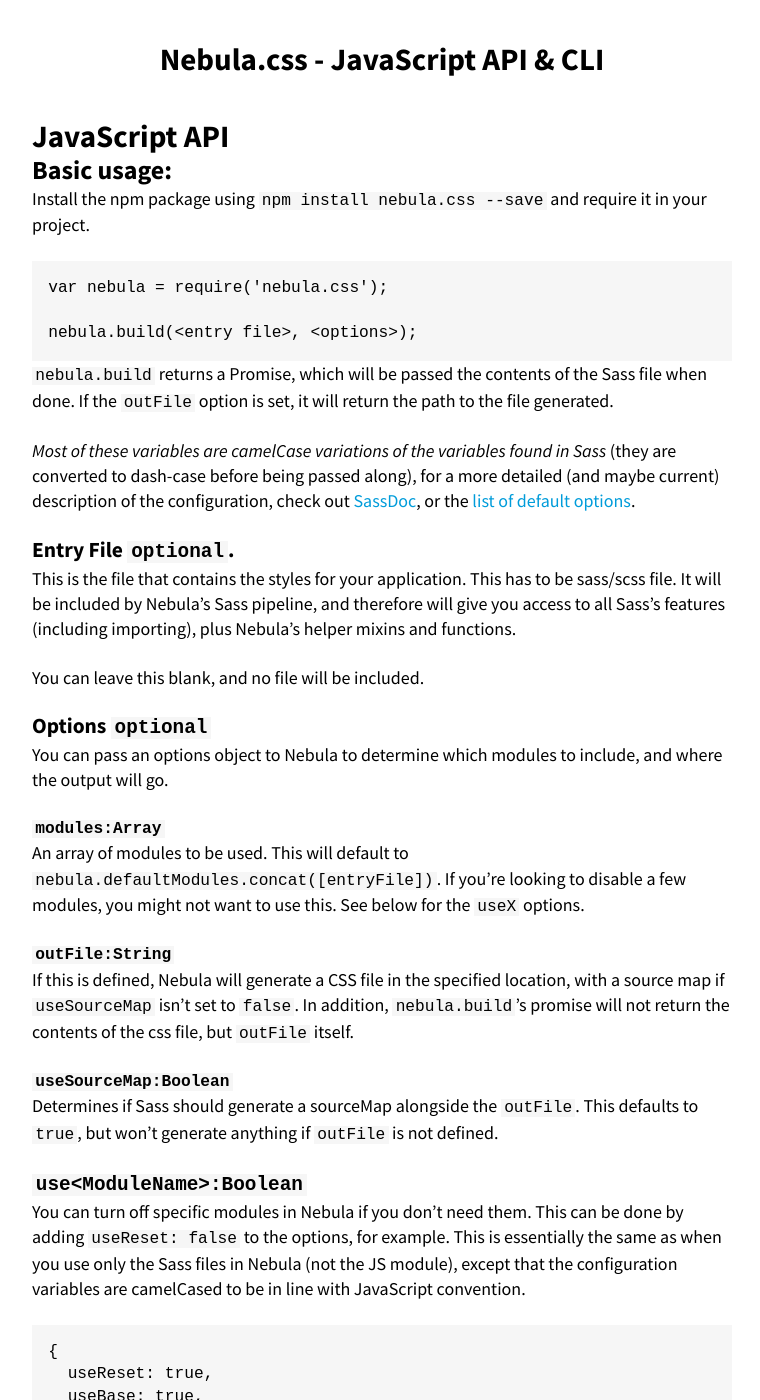
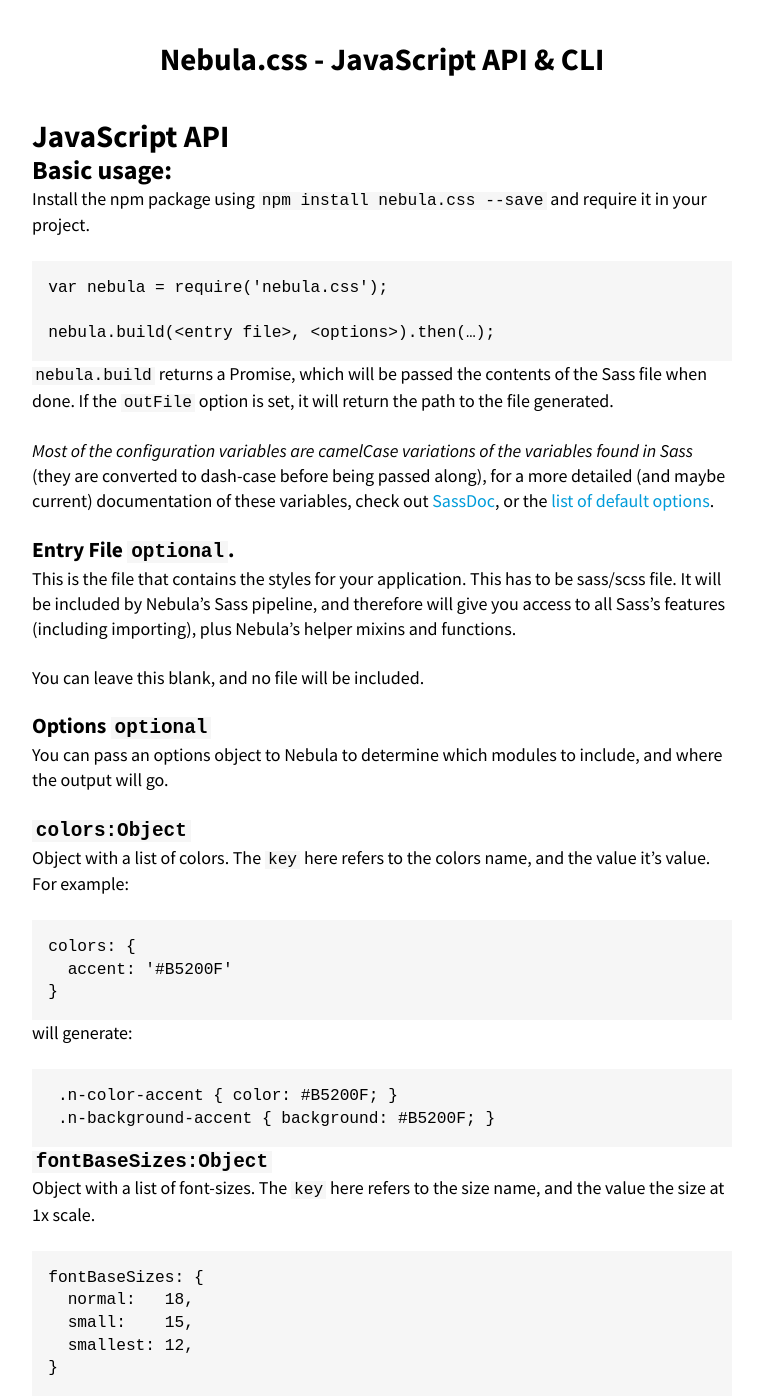
Before and after one commit to marcohamersma/nebula.css, a Jekyll site: the page built from docs/api.md, in a window 1280 px wide and 1400 px high. Shown: the whole window, without its empty margins (258-1018 px from the left). Built offline with Jekyll 4.4.1, drawn with Linux system fonts in a browser that asks for light colours; some of the changed text lies outside the part shown.

Commit message:
More tiny improvements

````diff
--- a/docs/api.md
+++ b/docs/api.md
@@ -9,12 +9,12 @@
 ```js
 var nebula = require('nebula.css');
 
-nebula.build(<entry file>, <options>);
+nebula.build(<entry file>, <options>).then(…);
 ```
 
 `nebula.build` returns a Promise, which will be passed the contents of the Sass file when done. If the `outFile` option is set, it will return the path to the file generated.
 
-_Most of these variables are camelCase variations of the variables found in Sass_ (they are converted to dash-case before being passed along), for a more detailed (and maybe current) description of the configuration, check out [SassDoc](http://marcohamersma.github.io/nebula.css/sassdoc), or the [list of default options](../lib/base-config.js).
+_Most of the configuration variables are camelCase variations of the variables found in Sass_ (they are converted to dash-case before being passed along), for a more detailed (and maybe current) documentation of these variables, check out [SassDoc](http://marcohamersma.github.io/nebula.css/sassdoc), or the [list of default options](../lib/base-config.js).
 
 ### Entry File `optional`.
 This is the file that contains the styles for your application. This has to be sass/scss file. It will be included by Nebula's Sass pipeline, and therefore will give you access to all Sass's features (including importing), plus Nebula's helper mixins and functions.
@@ -23,6 +23,48 @@
 
 ### Options `optional`
 You can pass an options object to Nebula to determine which modules to include, and where the output will go.
+
+### `colors:Object`
+Object with a list of colors. The `key` here refers to the colors name, and the value it's value. For example:
+```js
+colors: {
+  accent: '#B5200F'
+}
+```
+will generate:
+```css
+ .n-color-accent { color: #B5200F; }
+ .n-background-accent { background: #B5200F; }
+```
+
+### `fontBaseSizes:Object`
+Object with a list of font-sizes. The `key` here refers to the size name, and the value the size at 1x scale.
+
+```js
+fontBaseSizes: {
+  normal:   18,
+  small:    15,
+  smallest: 12,
+}
+```
+will generate:
+```css
+.n-type-normal   { font-size: 18px; }
+.n-type-small    { font-size: 15px; }
+.n-type-smallest { font-size: 12px; }
+```
+
+### `spacingValues:Object`
+Object with a list of spacing sizes. The `key` here refers to the size name, and the value the size at 1x scale.
+
+```js
+spacingValues: {
+  smallest: 5,
+  small:    20,
+  medium:   40,
+  large:    70
+}
+```
 
 #### `modules:Array`
 An array of modules to be used. This will default to `nebula.defaultModules.concat([entryFile])`. If you're looking to disable a few modules, you might not want to use this. See below for the `useX` options.
@@ -55,45 +97,17 @@
 ### `classPrefix:String`
 Determines what is prefixed to all the classes that Nebula generates. Defaults to `n`, and will output classes like `.n-spacing-smallest`.
 
-### `colors:Object`
-Object with a list of colors. The `key` here refers to the colors name, and the value it's value. For example:
-```js
-colors: {
-  accent: '#B5200F'
-}
-```
-will generate:
-```css
- .n-color-accent { color: #B5200F; }
- .n-background-accent { background: #B5200F; }
-```
-
 ### `typeBoldWeight:Number`
 Sets the weight of bold text and headings. Defaults to `bolder`, which takes the next available heavier font weight.
 
 ### `bodyLineHeight:Number`
 Line height for body text.
 
-### `fontBaseSizes:Object`
-Object with a list of font-sizes. The `key` here refers to the size name, and the value the size at 1x scale.
-
 ### `headerLineHeight:Object`
 Line height for headings text.
 
 ### `headerBaseSizes:Array`
 Array of font sizes to use for header sizes, first item is H1, second H2, etc…
-
-### `spacingValues:Object`
-Object with a list of spacing sizes. The `key` here refers to the size name, and the value the size at 1x scale.
-
-```js
-spacing-values: {
-  smallest: 5,
-  small:    20,
-  medium:   40,
-  large:    70
-}
-```
 
 ### `fontVariants:Object`
 Array of `font-variants` to use for body text, see [this MDN documentation] (https://developer.mozilla.org/en-US/docs/Web/CSS/font-variant) for a list of supported values.
````
Also changed, not shown: other parts of docs/api.md (+1 -1 lines), README.MD.
